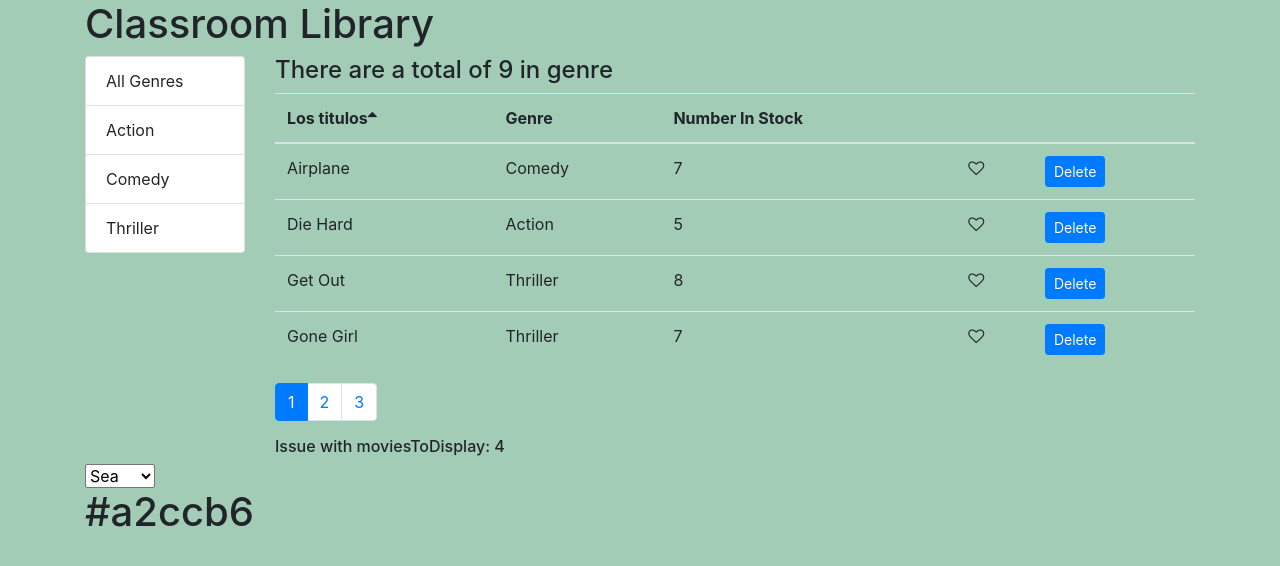
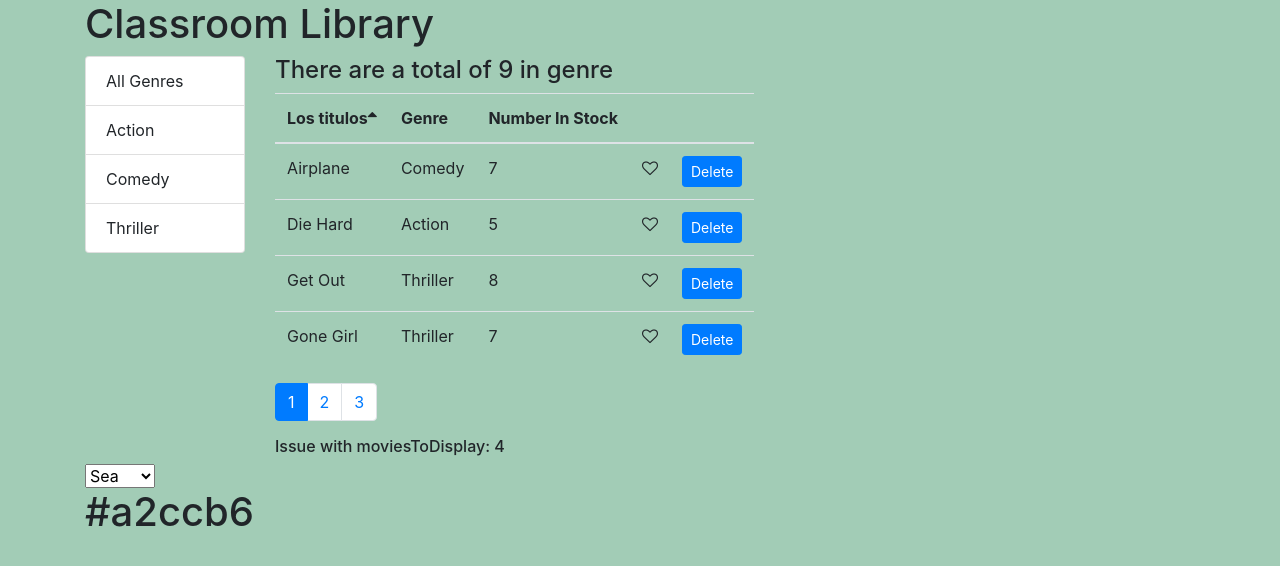
Before and after one commit to baboettcher/classroom-library, a React (Create React App) app: page / in a window 1280 px wide. Shown: the top 566 px of the page. Built offline with nearby package versions, Linux system fonts and the light colour scheme.

Commit message:
refactor tables comp

```diff
--- a/package.json
+++ b/package.json
@@ -9,6 +9,7 @@
     "prop-types": "^15.6.2",
     "react": "^16.9.0",
     "react-dom": "^16.9.0",
+    "react-router-dom": "^4.3.1",
     "react-scripts": "3.1.1"
   },
   "scripts": {
--- /dev/null
+++ b/src/components/common/table.jsx
@@ -0,0 +1,16 @@
+import React, { Component } from 'react';
+import TableBody from "./tableBody"
+import TableHeader from "./tableHeader"
+
+
+const Table = (props) => {
+  const { columns, onSort, sortColumn, dataToDisplay, data } = props
+  return (<div>
+    <TableHeader columns={columns} onSort={onSort} sortColumn={sortColumn} />
+    <TableBody data={data} columns={columns} dataToDisplay={dataToDisplay} />
+
+  </div>);
+}
+
+
+export default Table;
--- a/src/components/moviesTable.jsx
+++ b/src/components/moviesTable.jsx
@@ -1,6 +1,7 @@
 import React, { Component } from "react";
-import TableHeader from "./common/tableHeader"
-import TableBody from "./common/tableBody"
+// import TableHeader from "./common/tableHeader"
+// import TableBody from "./common/tableBody"
+import Table from "./common/table"
 import Like from "./common/like";
 
 class MoviesTable extends Component {
@@ -44,8 +45,12 @@ class MoviesTable extends Component {
 
     return (
       <table className="table">
-        <TableHeader columns={this.columns} onSort={onSort} sortColumn={sortColumn} />
-        <TableBody data={data} columns={this.columns} dataToDisplay={dataToDisplay} />
+        <Table
+          columns={this.columns}
+          onSort={onSort}
+          sortColumn={sortColumn}
+          dataToDisplay={dataToDisplay}
+          data={data} />
       </table>
     )
   }
```
Also changed, not shown: 1 other file (tests, documents, lock files or other folders).
